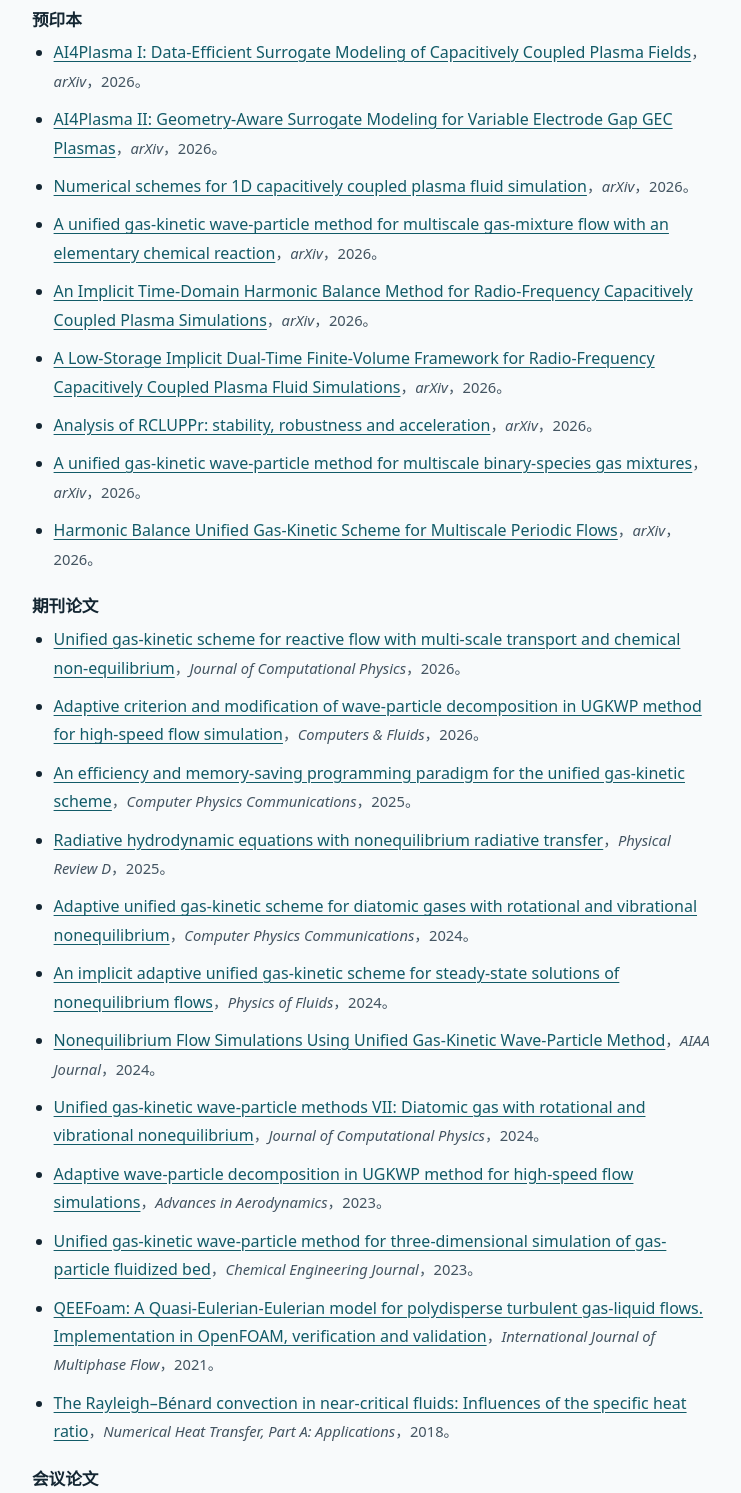
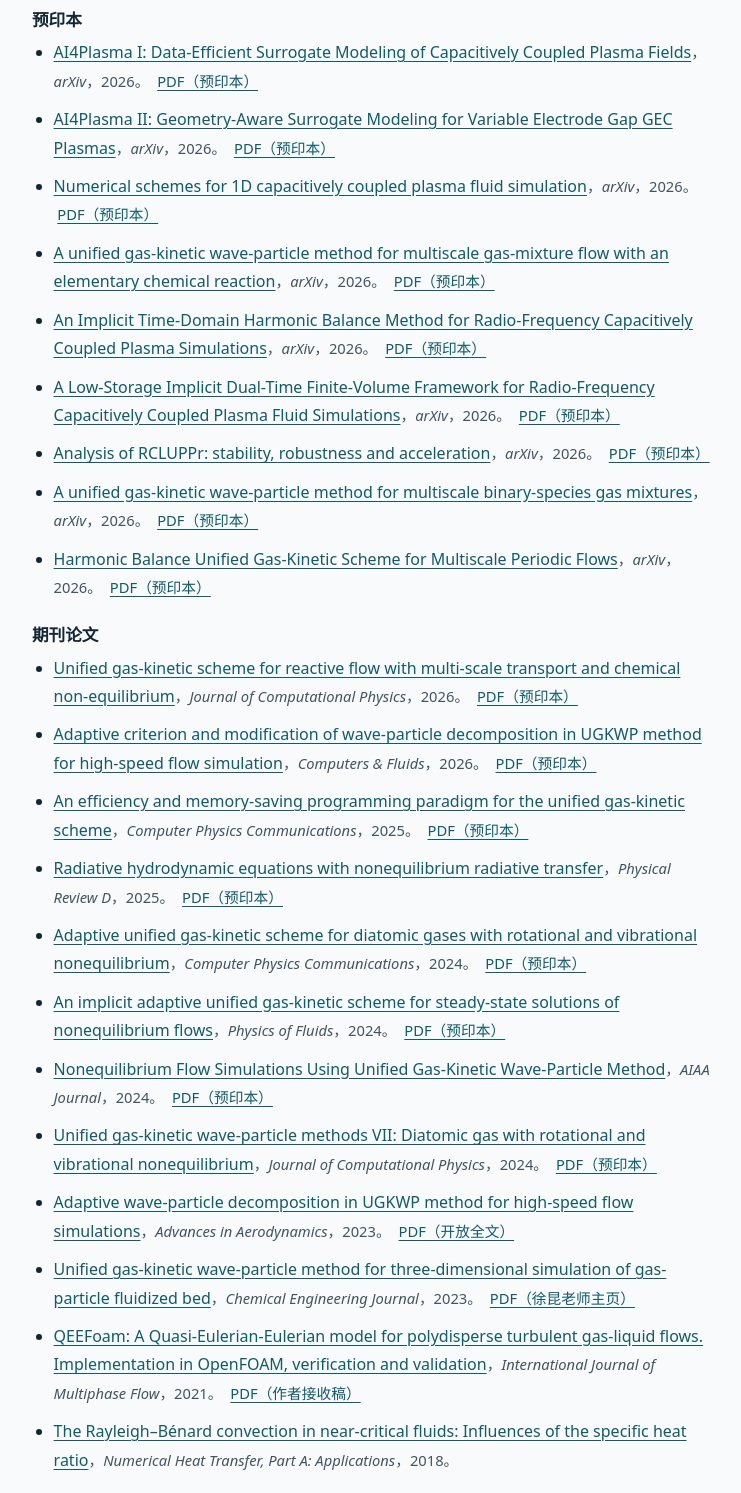
Before and after one commit to FrankWEI0423/frankwei0423.github.io, a plain HTML site: page index.html in a window 1280 px wide. Shown: the part 360-1853 px from the top of the page, without its empty margins (268-1009 px from the left). Drawn offline with Linux system fonts and the light colour scheme.

Commit message:
Add public PDF links to Chinese publications

```diff
--- a/index.html
+++ b/index.html
@@ -28,6 +28,7 @@ ul{padding-left:1.35rem;margin:.5rem 0}
 li{margin-bottom:.62rem}
 .venue{color:var(--muted);font-size:.92em}
 .languages{justify-content:flex-end;align-items:center;gap:.15rem;margin:0 0 1.3rem;color:var(--muted)}.languages a{display:inline-flex;min-width:44px;min-height:44px;align-items:center;justify-content:center;border-radius:.45rem;text-decoration:none}.languages a[aria-current="page"]{background:#e2edef;color:var(--ink)}.languages a:hover{text-decoration:underline}
+.fulltext{display:inline-block;font-size:.92em;margin-left:.25em}
 </style>
 </head>
 <body><main>
@@ -40,29 +41,29 @@ li{margin-bottom:.62rem}
 <h2 id="publications">论文发表</h2>
 <h3>预印本</h3>
 <ul>
-<li><a lang="en" href="https://arxiv.org/abs/2611.15002">AI4Plasma I: Data-Efficient Surrogate Modeling of Capacitively Coupled Plasma Fields</a><span class="venue">，<i lang="en">arXiv</i>，2026。</span></li>
-<li><a lang="en" href="https://arxiv.org/abs/2611.15584">AI4Plasma II: Geometry-Aware Surrogate Modeling for Variable Electrode Gap GEC Plasmas</a><span class="venue">，<i lang="en">arXiv</i>，2026。</span></li>
-<li><a lang="en" href="https://arxiv.org/abs/2610.39140">Numerical schemes for 1D capacitively coupled plasma fluid simulation</a><span class="venue">，<i lang="en">arXiv</i>，2026。</span></li>
-<li><a lang="en" href="https://arxiv.org/abs/2608.25650">A unified gas-kinetic wave-particle method for multiscale gas-mixture flow with an elementary chemical reaction</a><span class="venue">，<i lang="en">arXiv</i>，2026。</span></li>
-<li><a lang="en" href="https://arxiv.org/abs/2607.18103">An Implicit Time-Domain Harmonic Balance Method for Radio-Frequency Capacitively Coupled Plasma Simulations</a><span class="venue">，<i lang="en">arXiv</i>，2026。</span></li>
-<li><a lang="en" href="https://arxiv.org/abs/2607.18123">A Low-Storage Implicit Dual-Time Finite-Volume Framework for Radio-Frequency Capacitively Coupled Plasma Fluid Simulations</a><span class="venue">，<i lang="en">arXiv</i>，2026。</span></li>
-<li><a lang="en" href="https://arxiv.org/abs/2607.15561">Analysis of RCLUPPr: stability, robustness and acceleration</a><span class="venue">，<i lang="en">arXiv</i>，2026。</span></li>
-<li><a lang="en" href="https://arxiv.org/abs/2605.22274">A unified gas-kinetic wave-particle method for multiscale binary-species gas mixtures</a><span class="venue">，<i lang="en">arXiv</i>，2026。</span></li>
-<li><a lang="en" href="https://arxiv.org/abs/2605.03479">Harmonic Balance Unified Gas-Kinetic Scheme for Multiscale Periodic Flows</a><span class="venue">，<i lang="en">arXiv</i>，2026。</span></li>
+<li><a lang="en" href="https://arxiv.org/abs/2611.15002">AI4Plasma I: Data-Efficient Surrogate Modeling of Capacitively Coupled Plasma Fields</a><span class="venue">，<i lang="en">arXiv</i>，2026。</span> <span class="fulltext"><a href="https://arxiv.org/pdf/2611.15002">PDF（预印本）</a></span></li>
+<li><a lang="en" href="https://arxiv.org/abs/2611.15584">AI4Plasma II: Geometry-Aware Surrogate Modeling for Variable Electrode Gap GEC Plasmas</a><span class="venue">，<i lang="en">arXiv</i>，2026。</span> <span class="fulltext"><a href="https://arxiv.org/pdf/2611.15584">PDF（预印本）</a></span></li>
+<li><a lang="en" href="https://arxiv.org/abs/2610.39140">Numerical schemes for 1D capacitively coupled plasma fluid simulation</a><span class="venue">，<i lang="en">arXiv</i>，2026。</span> <span class="fulltext"><a href="https://arxiv.org/pdf/2610.39140">PDF（预印本）</a></span></li>
+<li><a lang="en" href="https://arxiv.org/abs/2608.25650">A unified gas-kinetic wave-particle method for multiscale gas-mixture flow with an elementary chemical reaction</a><span class="venue">，<i lang="en">arXiv</i>，2026。</span> <span class="fulltext"><a href="https://arxiv.org/pdf/2608.25650">PDF（预印本）</a></span></li>
+<li><a lang="en" href="https://arxiv.org/abs/2607.18103">An Implicit Time-Domain Harmonic Balance Method for Radio-Frequency Capacitively Coupled Plasma Simulations</a><span class="venue">，<i lang="en">arXiv</i>，2026。</span> <span class="fulltext"><a href="https://arxiv.org/pdf/2607.18103">PDF（预印本）</a></span></li>
+<li><a lang="en" href="https://arxiv.org/abs/2607.18123">A Low-Storage Implicit Dual-Time Finite-Volume Framework for Radio-Frequency Capacitively Coupled Plasma Fluid Simulations</a><span class="venue">，<i lang="en">arXiv</i>，2026。</span> <span class="fulltext"><a href="https://arxiv.org/pdf/2607.18123">PDF（预印本）</a></span></li>
+<li><a lang="en" href="https://arxiv.org/abs/2607.15561">Analysis of RCLUPPr: stability, robustness and acceleration</a><span class="venue">，<i lang="en">arXiv</i>，2026。</span> <span class="fulltext"><a href="https://arxiv.org/pdf/2607.15561">PDF（预印本）</a></span></li>
+<li><a lang="en" href="https://arxiv.org/abs/2605.22274">A unified gas-kinetic wave-particle method for multiscale binary-species gas mixtures</a><span class="venue">，<i lang="en">arXiv</i>，2026。</span> <span class="fulltext"><a href="https://arxiv.org/pdf/2605.22274">PDF（预印本）</a></span></li>
+<li><a lang="en" href="https://arxiv.org/abs/2605.03479">Harmonic Balance Unified Gas-Kinetic Scheme for Multiscale Periodic Flows</a><span class="venue">，<i lang="en">arXiv</i>，2026。</span> <span class="fulltext"><a href="https://arxiv.org/pdf/2605.03479">PDF（预印本）</a></span></li>
 </ul>
 <h3>期刊论文</h3>
 <ul>
-<li><a lang="en" href="https://doi.org/10.1016/j.jcp.2025.114514">Unified gas-kinetic scheme for reactive flow with multi-scale transport and chemical non-equilibrium</a><span class="venue">，<i lang="en">Journal of Computational Physics</i>，2026。</span></li>
-<li><a lang="en" href="https://doi.org/10.1016/j.compfluid.2025.106896">Adaptive criterion and modification of wave-particle decomposition in UGKWP method for high-speed flow simulation</a><span class="venue">，<i lang="en">Computers &amp; Fluids</i>，2026。</span></li>
-<li><a lang="en" href="https://doi.org/10.1016/j.cpc.2025.109684">An efficiency and memory-saving programming paradigm for the unified gas-kinetic scheme</a><span class="venue">，<i lang="en">Computer Physics Communications</i>，2025。</span></li>
-<li><a lang="en" href="https://doi.org/10.1103/PhysRevD.111.103038">Radiative hydrodynamic equations with nonequilibrium radiative transfer</a><span class="venue">，<i lang="en">Physical Review D</i>，2025。</span></li>
-<li><a lang="en" href="https://doi.org/10.1016/j.cpc.2024.109324">Adaptive unified gas-kinetic scheme for diatomic gases with rotational and vibrational nonequilibrium</a><span class="venue">，<i lang="en">Computer Physics Communications</i>，2024。</span></li>
-<li><a lang="en" href="https://doi.org/10.1063/5.0232275">An implicit adaptive unified gas-kinetic scheme for steady-state solutions of nonequilibrium flows</a><span class="venue">，<i lang="en">Physics of Fluids</i>，2024。</span></li>
-<li><a lang="en" href="https://doi.org/10.2514/1.J063641">Nonequilibrium Flow Simulations Using Unified Gas-Kinetic Wave-Particle Method</a><span class="venue">，<i lang="en">AIAA Journal</i>，2024。</span></li>
-<li><a lang="en" href="https://doi.org/10.1016/j.jcp.2023.112610">Unified gas-kinetic wave-particle methods VII: Diatomic gas with rotational and vibrational nonequilibrium</a><span class="venue">，<i lang="en">Journal of Computational Physics</i>，2024。</span></li>
-<li><a lang="en" href="https://doi.org/10.1186/s42774-023-00156-y">Adaptive wave-particle decomposition in UGKWP method for high-speed flow simulations</a><span class="venue">，<i lang="en">Advances in Aerodynamics</i>，2023。</span></li>
-<li><a lang="en" href="https://doi.org/10.1016/j.cej.2022.139541">Unified gas-kinetic wave-particle method for three-dimensional simulation of gas-particle fluidized bed</a><span class="venue">，<i lang="en">Chemical Engineering Journal</i>，2023。</span></li>
-<li><a lang="en" href="https://doi.org/10.1016/j.ijmultiphaseflow.2020.103544">QEEFoam: A Quasi-Eulerian-Eulerian model for polydisperse turbulent gas-liquid flows. Implementation in OpenFOAM, verification and validation</a><span class="venue">，<i lang="en">International Journal of Multiphase Flow</i>，2021。</span></li>
+<li><a lang="en" href="https://doi.org/10.1016/j.jcp.2025.114514">Unified gas-kinetic scheme for reactive flow with multi-scale transport and chemical non-equilibrium</a><span class="venue">，<i lang="en">Journal of Computational Physics</i>，2026。</span> <span class="fulltext"><a href="https://arxiv.org/pdf/2412.09787">PDF（预印本）</a></span></li>
+<li><a lang="en" href="https://doi.org/10.1016/j.compfluid.2025.106896">Adaptive criterion and modification of wave-particle decomposition in UGKWP method for high-speed flow simulation</a><span class="venue">，<i lang="en">Computers &amp; Fluids</i>，2026。</span> <span class="fulltext"><a href="https://arxiv.org/pdf/2506.12722">PDF（预印本）</a></span></li>
+<li><a lang="en" href="https://doi.org/10.1016/j.cpc.2025.109684">An efficiency and memory-saving programming paradigm for the unified gas-kinetic scheme</a><span class="venue">，<i lang="en">Computer Physics Communications</i>，2025。</span> <span class="fulltext"><a href="https://arxiv.org/pdf/2412.06546">PDF（预印本）</a></span></li>
+<li><a lang="en" href="https://doi.org/10.1103/PhysRevD.111.103038">Radiative hydrodynamic equations with nonequilibrium radiative transfer</a><span class="venue">，<i lang="en">Physical Review D</i>，2025。</span> <span class="fulltext"><a href="https://arxiv.org/pdf/2409.01827">PDF（预印本）</a></span></li>
+<li><a lang="en" href="https://doi.org/10.1016/j.cpc.2024.109324">Adaptive unified gas-kinetic scheme for diatomic gases with rotational and vibrational nonequilibrium</a><span class="venue">，<i lang="en">Computer Physics Communications</i>，2024。</span> <span class="fulltext"><a href="https://arxiv.org/pdf/2312.02449">PDF（预印本）</a></span></li>
+<li><a lang="en" href="https://doi.org/10.1063/5.0232275">An implicit adaptive unified gas-kinetic scheme for steady-state solutions of nonequilibrium flows</a><span class="venue">，<i lang="en">Physics of Fluids</i>，2024。</span> <span class="fulltext"><a href="https://arxiv.org/pdf/2407.15541">PDF（预印本）</a></span></li>
+<li><a lang="en" href="https://doi.org/10.2514/1.J063641">Nonequilibrium Flow Simulations Using Unified Gas-Kinetic Wave-Particle Method</a><span class="venue">，<i lang="en">AIAA Journal</i>，2024。</span> <span class="fulltext"><a href="https://arxiv.org/pdf/2310.05182">PDF（预印本）</a></span></li>
+<li><a lang="en" href="https://doi.org/10.1016/j.jcp.2023.112610">Unified gas-kinetic wave-particle methods VII: Diatomic gas with rotational and vibrational nonequilibrium</a><span class="venue">，<i lang="en">Journal of Computational Physics</i>，2024。</span> <span class="fulltext"><a href="https://arxiv.org/pdf/2211.12922">PDF（预印本）</a></span></li>
+<li><a lang="en" href="https://doi.org/10.1186/s42774-023-00156-y">Adaptive wave-particle decomposition in UGKWP method for high-speed flow simulations</a><span class="venue">，<i lang="en">Advances in Aerodynamics</i>，2023。</span> <span class="fulltext"><a href="https://link.springer.com/content/pdf/10.1186/s42774-023-00156-y.pdf">PDF（开放全文）</a></span></li>
+<li><a lang="en" href="https://doi.org/10.1016/j.cej.2022.139541">Unified gas-kinetic wave-particle method for three-dimensional simulation of gas-particle fluidized bed</a><span class="venue">，<i lang="en">Chemical Engineering Journal</i>，2023。</span> <span class="fulltext"><a href="https://www.math.hkust.edu.hk/~makxu/PAPER/gas-solid-particle-wp.pdf">PDF（徐昆老师主页）</a></span></li>
+<li><a lang="en" href="https://doi.org/10.1016/j.ijmultiphaseflow.2020.103544">QEEFoam: A Quasi-Eulerian-Eulerian model for polydisperse turbulent gas-liquid flows. Implementation in OpenFOAM, verification and validation</a><span class="venue">，<i lang="en">International Journal of Multiphase Flow</i>，2021。</span> <span class="fulltext"><a href="https://iris.polito.it/retrieve/e384c433-c73c-d4b2-e053-9f05fe0a1d67/manuscript.pdf">PDF（作者接收稿）</a></span></li>
 <li><a lang="en" href="https://doi.org/10.1080/10407782.2018.1505095">The Rayleigh–Bénard convection in near-critical fluids: Influences of the specific heat ratio</a><span class="venue">，<i lang="en">Numerical Heat Transfer, Part A: Applications</i>，2018。</span></li>
 </ul>
 <h3>会议论文</h3>
```
